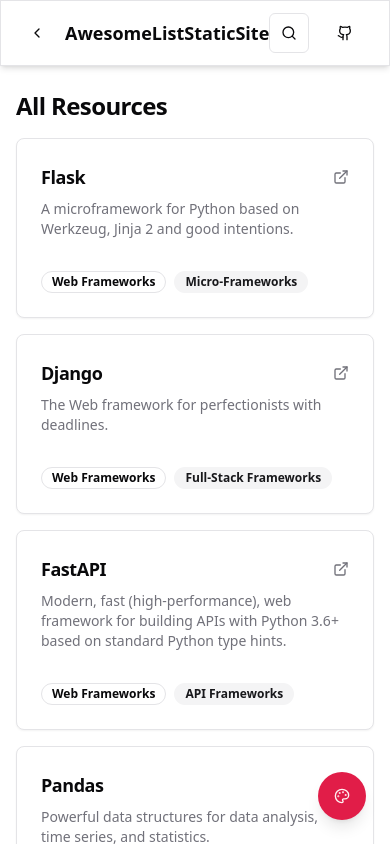
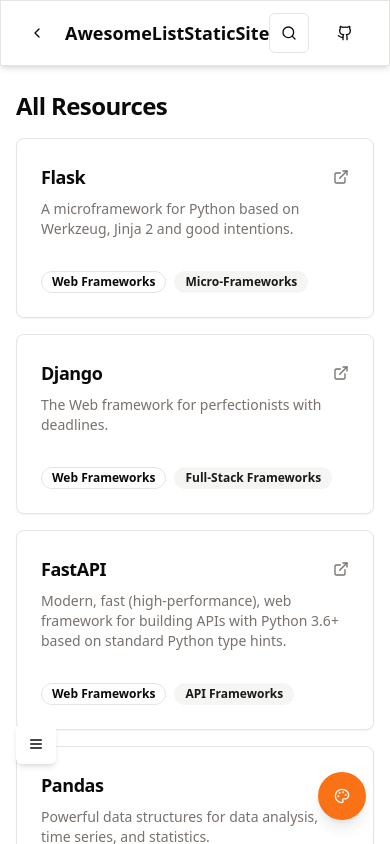
Before and after one commit to krzemienski/awesome-list-weaver, a React (Vite) app: page / in a window 390 px wide. Shown: the top 844 px of the page. Built offline with nearby package versions, Linux system fonts and the light colour scheme.

Commit message:
Fix sidebar toggle and theme selector
- Fixed the sidebar toggle button not working.
- Ensured the theme selector defaults to the "orange" theme.
- Updated the theme selector to use shadcn/ui themes.

```diff
--- a/src/App.tsx
+++ b/src/App.tsx
@@ -9,13 +9,11 @@ import { ThemeProvider } from "@/hooks/use-theme";
 import Index from "./pages/Index";
 import NotFound from "./pages/NotFound";
 
-import Fuse from 'fuse.js';
-
 const queryClient = new QueryClient();
 
 const App = () => (
   <QueryClientProvider client={queryClient}>
-    <ThemeProvider>
+    <ThemeProvider defaultTheme="orange">
       <TooltipProvider>
         <Toaster />
         <Sonner />
--- a/src/components/SidebarNav.tsx
+++ b/src/components/SidebarNav.tsx
@@ -1,5 +1,5 @@
 
-import { useState } from "react";
+import { useState, useEffect } from "react";
 import { ChevronDown, ChevronRight, Menu, X } from "lucide-react";
 import { Button } from "@/components/ui/button";
 import {
@@ -9,13 +9,8 @@ import {
   SheetTitle,
   SheetClose,
 } from "@/components/ui/sheet";
-import {
-  ResizableHandle,
-  ResizablePanel,
-  ResizablePanelGroup,
-} from "@/components/ui/resizable";
 import { ScrollArea } from "@/components/ui/scroll-area";
-import { motion } from "framer-motion";
+import { motion, AnimatePresence } from "framer-motion";
 import { cn } from "@/lib/utils";
 import { Category } from "@/types";
 import { mockCategories } from "@/data/mock-data";
@@ -39,6 +34,16 @@ export function SidebarNav({
   const [expanded, setExpanded] = useState<Record<string, boolean>>({});
   const [sheetOpen, setSheetOpen] = useState(false);
   const isMobile = useIsMobile();
+
+  // Auto-expand the selected category
+  useEffect(() => {
+    if (selectedCategory) {
+      setExpanded(prev => ({
+        ...prev,
+        [selectedCategory]: true
+      }));
+    }
+  }, [selectedCategory]);
 
   const toggleExpanded = (categoryId: string) => {
     setExpanded((prev) => ({
@@ -96,6 +101,7 @@ export function SidebarNav({
               )}
             </div>
 
+            <AnimatePresence>
               {expanded[category.id] && category.subcategories.length > 0 && (
                 <motion.div
                   className="pl-4 pt-1"
@@ -122,6 +128,7 @@ export function SidebarNav({
                   ))}
                 </motion.div>
               )}
+            </AnimatePresence>
           </div>
         ))}
       </div>
@@ -130,6 +137,17 @@ export function SidebarNav({
 
   if (isMobile) {
     return (
+      <>
+        <Button
+          variant="ghost"
+          size="icon"
+          onClick={() => setSheetOpen(true)}
+          className="md:hidden fixed bottom-20 left-4 z-40 shadow-md bg-background"
+          aria-label="Open sidebar"
+        >
+          <Menu className="h-4 w-4" />
+        </Button>
+
         <Sheet open={sheetOpen} onOpenChange={setSheetOpen}>
           <SheetContent side="left" className="w-[280px] p-0">
             <SheetHeader className="px-4 py-3 border-b">
@@ -142,6 +160,7 @@ export function SidebarNav({
             <NavContent />
           </SheetContent>
         </Sheet>
+      </>
     );
   }
 
--- a/src/components/ThemeSelector.tsx
+++ b/src/components/ThemeSelector.tsx
@@ -65,7 +65,7 @@ export function ThemeSelector() {
                 border: "1px solid hsl(var(--border))"
               }}
             />
-            <span>{themes.find((t) => t.value === theme)?.label || "Rose"}</span>
+            <span>{themes.find((t) => t.value === theme)?.label || "Orange"}</span>
           </div>
           <ChevronDown className="ml-2 h-4 w-4 shrink-0 opacity-50" />
         </Button>
--- a/src/components/TopBar.tsx
+++ b/src/components/TopBar.tsx
@@ -20,8 +20,9 @@ export function TopBar({ onOpenSearch, onToggleSidebar, sidebarOpen }: TopBarPro
             size="icon"
             onClick={onToggleSidebar}
             aria-label={sidebarOpen ? "Collapse sidebar" : "Expand sidebar"}
+            className="hover:bg-secondary"
           >
-            {sidebarOpen ? <ChevronLeft className="h-4 w-4" /> : <Menu className="h-4 w-4" />}
+            {sidebarOpen ? <ChevronLeft className="h-5 w-5" /> : <Menu className="h-5 w-5" />}
           </Button>
           <h1 className="text-lg font-bold">AwesomeListStaticSite</h1>
         </div>
--- a/src/hooks/use-theme.tsx
+++ b/src/hooks/use-theme.tsx
@@ -16,7 +16,7 @@ type ThemeProviderState = {
 };
 
 const initialState: ThemeProviderState = {
-  theme: "rose",
+  theme: "orange",
   setTheme: () => null,
   isDarkMode: true,
   setIsDarkMode: () => null,
@@ -26,7 +26,7 @@ const ThemeProviderContext = createContext<ThemeProviderState>(initialState);
 
 export function ThemeProvider({
   children,
-  defaultTheme = "rose",
+  defaultTheme = "orange",
   storageKey = "awesome-list-theme",
   ...props
 }: ThemeProviderProps) {
@@ -43,8 +43,8 @@ export function ThemeProvider({
       setTheme(savedTheme);
       document.documentElement.setAttribute("data-theme", savedTheme);
     } else {
-      setTheme("rose");
-      document.documentElement.setAttribute("data-theme", "rose");
+      setTheme("orange");
+      document.documentElement.setAttribute("data-theme", "orange");
     }
 
     // Set dark mode
--- a/src/pages/Index.tsx
+++ b/src/pages/Index.tsx
@@ -1,3 +1,4 @@
+
 import { useState, useEffect } from "react";
 import { useToast } from "@/hooks/use-toast";
 import { TopBar } from "@/components/TopBar";
@@ -20,6 +21,12 @@ const Index = () => {
   const { toast } = useToast();
 
   useEffect(() => {
+    // Check if there's a stored sidebar preference
+    const storedSidebarState = localStorage.getItem("sidebar-state");
+    if (storedSidebarState) {
+      setSidebarOpen(storedSidebarState === "open");
+    }
+
     if (selectedCategory && selectedSubcategory) {
       const category = mockCategories.find(c => c.id === selectedCategory);
       const subcategory = category?.subcategories.find(s => s.id === selectedSubcategory);
@@ -62,12 +69,18 @@ const Index = () => {
     window.open(resource.url, "_blank", "noopener,noreferrer");
 
     // Update category/subcategory selection
-    handleSelectCategory(mockCategories.find(c => c.id ===
-      mockCategories.find(c => c.resources.some(r => r.id === resource.id))?.id)?.id || "");
+    const categoryWithResource = mockCategories.find(c =>
+      c.resources.some(r => r.id === resource.id));
+
+    if (categoryWithResource) {
+      handleSelectCategory(categoryWithResource.id);
+    }
   };
 
   const toggleSidebar = () => {
-    setSidebarOpen(prev => !prev);
+    const newState = !sidebarOpen;
+    setSidebarOpen(newState);
+    localStorage.setItem("sidebar-state", newState ? "open" : "closed");
   };
 
   return (
```
Lines whose indentation alone changed are shown as unchanged.
